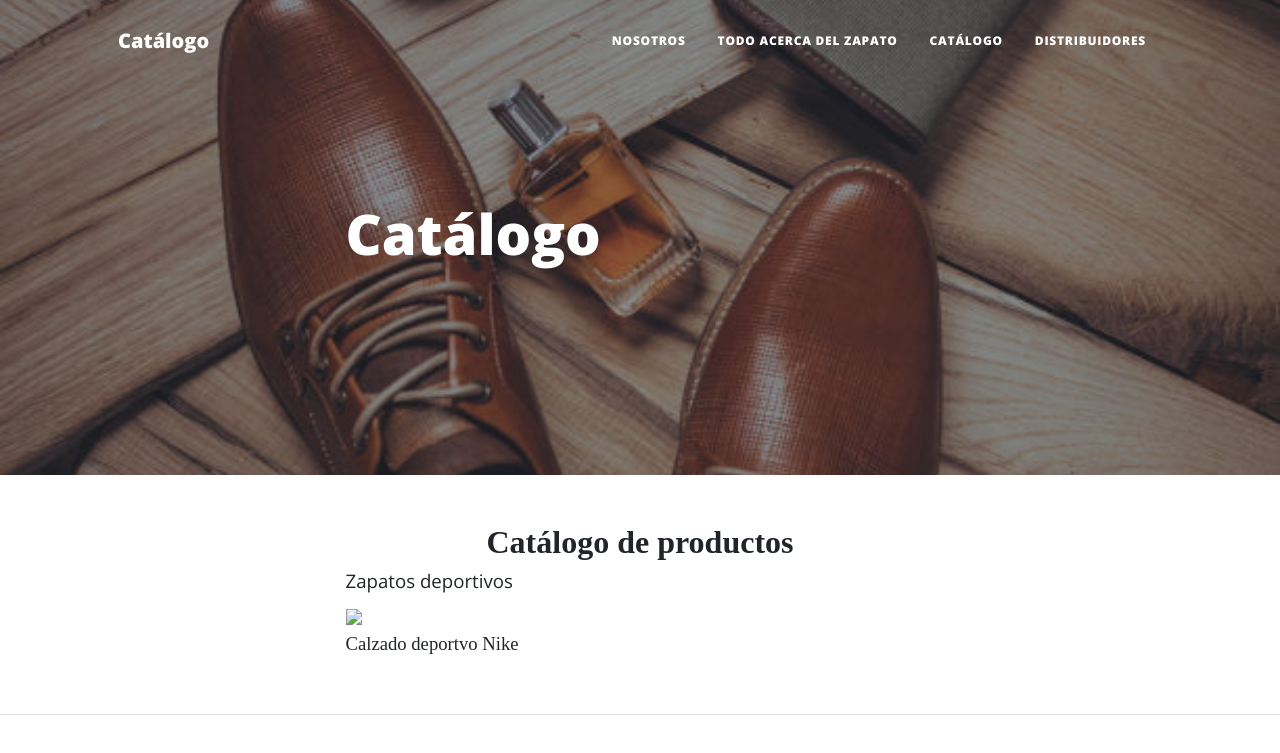
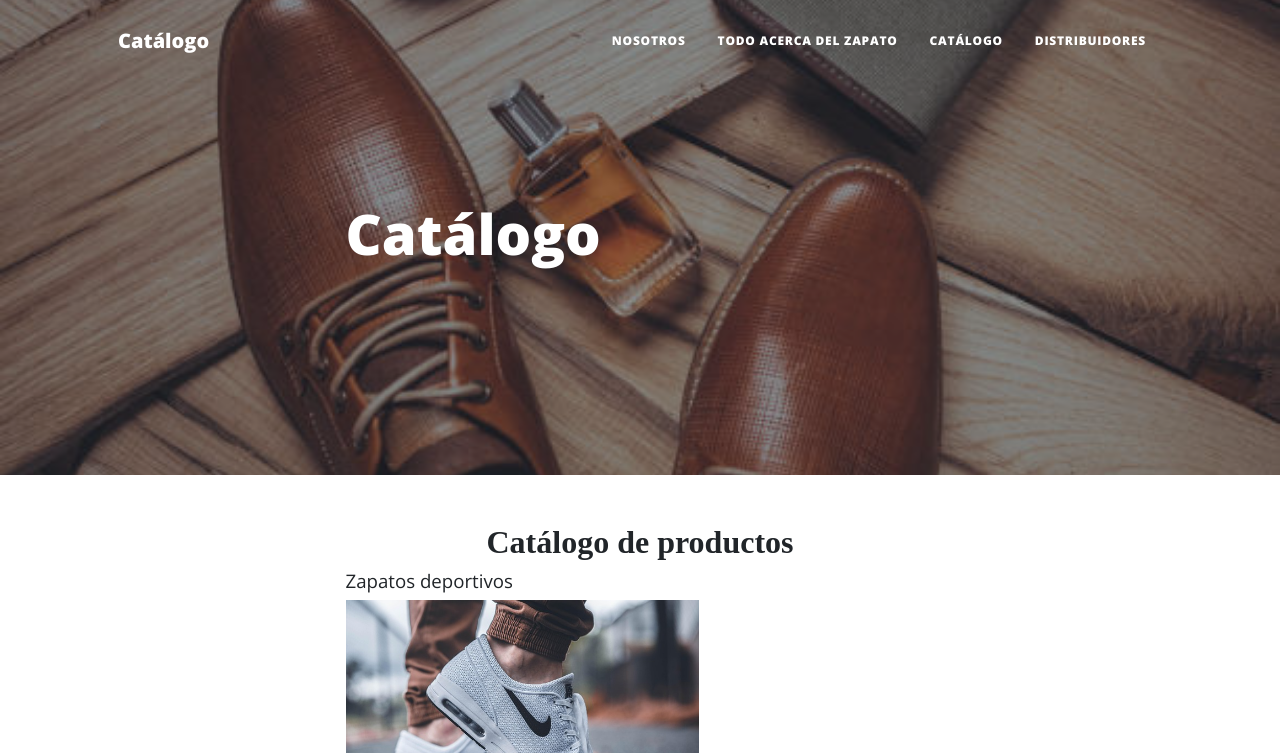
Before and after one commit to LuisUresti22/Programacion-web-2, a plain HTML site: page post.html in a window 1280 px wide. Shown: the top 753 px of the page. Drawn offline with nearby package versions, Linux system fonts and the light colour scheme; files whose address does not match are found by name.

Commit message:
Update post.html

```diff
--- a/post.html
+++ b/post.html
@@ -54,7 +54,7 @@
                     <div class="col-md-10 col-lg-8 col-xl-7">
                         <h2 style="text-align: center;">Catálogo de productos</h2>
                         <h3>Zapatos deportivos</h3>
-                        <img src="assets/img/Zapato deportivo 1.jpg" width="60%">
+                        <img src="Zapato deportivo 1.jpg" width="60%">
                         <figcaption style="font-family: 'Times New Roman', Times, serif; font-size: 14pt;">Calzado deportvo Nike</figcaption>
                         </p>
                     </div>
```
